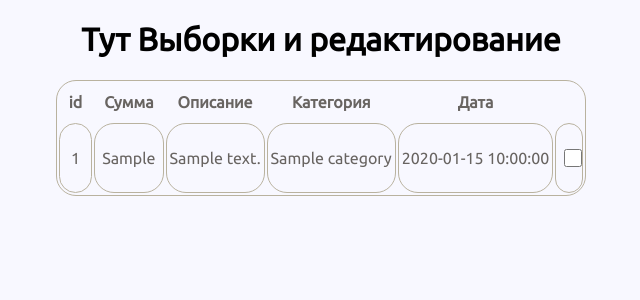
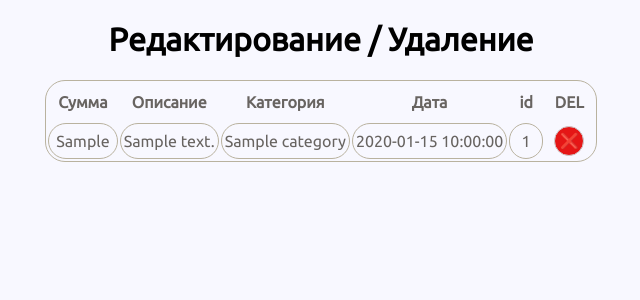
Before and after one commit to ipavka/financial_control, a FastAPI app: template templates/edit.html in a window 1280 px wide. Shown: the top 300 px of the page, without its empty margins (319-959 px from the left). Run offline with FastAPI, Linux system fonts and the light colour scheme; the template is opened without the code that fills it: most values are stand-ins (such as "Sample title", 1, 10 or a date in 2020); parts of the project's set-up code (start-up, migrations or seed data) failed here and were passed over.

Commit message:
operating commit

```diff
--- a/db.py
+++ b/db.py
@@ -67,7 +67,7 @@ class SQLite:
                 return "".join(result)
 
     def select_last_costs(self, user_name: str, count: int = None):
-        """ Извлечь расходы пользоватля кратко """
+        """ Извлечь расходы пользователя кратко """
         result = {}
         with self.connection:
             data = self.cursor.execute(
@@ -84,7 +84,7 @@ class SQLite:
                 return result
 
     def select_all_costs(self, user_name: str, start: int = None, end: int = None):
-        """ Извлечь все расходы пользоватля """
+        """ Извлечь все расходы пользователя """
         Costs = namedtuple('Costs', 'id, how_much, description, category, '
                                     'created')
         result = []
@@ -93,7 +93,7 @@ class SQLite:
                 f'SELECT cost_id, sum_of_money_co, descrip_co, category, created '
                 f'FROM costs '
                 f'WHERE `who_spend` = ? '
-                f'ORDER BY created ',
+                f'ORDER BY created DESC ',
                 (user_name,)).fetchall()
             if not data:
                 return None
--- a/server.py
+++ b/server.py
@@ -293,7 +293,7 @@ if __name__ == '__main__':
     # data_dict = db.select_last_costs('demo')
     # data_dict = db.select_all_costs('demo', start=0, end=10)
     # data_dict1 = db.select_all_costs('demo', start=10, end=20)
-    # data_dict2 = db.select_all_costs('demo', start=20, end=30)
+    data_dict2 = db.select_all_costs('demo', start=0, end=30)
     # result = {}
     # for i in data_dict:
     #     result[i[0]] = f"{i[1]}, {convert_in_datetime(i[2])}"
@@ -302,7 +302,7 @@ if __name__ == '__main__':
     # print(result)
     # pprint(data_dict.get(max(data_dict.keys())))
     # pprint(sorted(data_dict.items())[-1])
-    # pprint(data_dict[0])
+    pprint(data_dict2[0])
     # pprint(data_dict1[0])
     # pprint(data_dict2[0])
     # result = db.get_all_categories('demo')
--- a/static/css/style.css
+++ b/static/css/style.css
@@ -108,7 +108,22 @@ tr:nth-child(even) {
     height: 25px;
     border-radius: 40px;
     background-color: #e51616;
-    /*margin: 20px auto;*/
+}
+
+.btn-del {
+    border: none;
+    background: ghostwhite;
+}
+
+.button-del-items4 {
+    width: 30px;
+    height: 30px;
+    border-radius: 40px;
+    background-color: #e51616;
+    padding: 0;
+    font-size: 15px;
+    display: inline-block;
+    margin: auto;
 }
 
 /* Таблица конец */
@@ -198,8 +213,7 @@ tr:nth-child(even) {
 
 .last-note {
     padding: 32px;
-    /*position: fixed;*/
-	bottom: 0;
+    bottom: 0;
     text-align: left;
     margin-top: 20px;
 }
@@ -209,7 +223,7 @@ tr:nth-child(even) {
     margin-bottom: 51px;
 }
 
-@media (max-width: 320px) {
+@media screen and (max-width: 320px) {
     .card {
         width: 100%;
     }
--- a/static/js/edit.js
+++ b/static/js/edit.js
@@ -83,4 +83,4 @@ async function endEdit(input) {
     td.style.paddingBottom = padBottom;
     td.style.backgroundColor = oldColor;
 }
-applyEdit("edit-table", [1]);
+applyEdit("edit-table", [0]);
--- a/templates/edit.html
+++ b/templates/edit.html
@@ -5,7 +5,6 @@
     <meta charset="UTF-8">
     <title>Инфо</title>
     <meta name="viewport" content="with=device-width, initial-scale=1">
-{#    <link href="../static/css/edit.css" rel="stylesheet">#}
     <link href="../static/css/style.css" rel="stylesheet">
     <link rel="icon" href="../static/img/dollar.ico" type="image/x-icon">
     <link rel="preconnect" href="https://fonts.gstatic.com">
@@ -14,35 +13,30 @@
 </head>
 
 <body>
-<h1>Тут Выборки и редактирование</h1>
+<h1>Редактирование / Удаление</h1>
 
 <table id="edit-table" class="main-table">
     <thead>
     <tr>
-        <th>id</th>
         <th>Сумма</th>
         <th>Описание</th>
         <th>Категория</th>
         <th>Дата</th>
-{#        <th>Удалить</th>#}
+        <th>id</th>
+        <th>DEL</th>
     </tr>
     </thead>
-    {% for row in all_costs %}
+    {% for cost in all_costs %}
     <tr>
-        <td>{{ row.id }}</td>
-        <td id="{{ row.id }}" class="Prc">{{ row.how_much }}</td>
-        <td>{{ row.description }}</td>
-        <td>{{ row.category }}</td>
-        <td>{{ row.created }}</td>
-        <td>
+        <td id="{{ cost.id }}" class="Prc">{{ cost.how_much }}</td>
+        <td>{{ cost.description }}</td>
+        <td>{{ cost.category }}</td>
+        <td>{{ cost.created }}</td>
+        <td>{{ cost.id }}</td>
+        <td class="btn-del">
             <form method="POST" action="/del_cost">
-                <p>
-{#                    <input type="hidden" name="cost_id" value="{{ row.id }}">#}
-                    <label>
-                        <input class="check-box" type="checkbox" name="cost_id" value="{{ row.id }}" required>
-                    </label>
-{#                    <input type="submit" value="" class="button-del">#}
-                </p>
+                    <input type="hidden" name="cost_id" value="{{ cost.id }}">
+                    <input type="submit" value="&#10060" class="button-del-items4">
             </form>
         </td>
     </tr>
```
Also changed, not shown: 1 other file.
